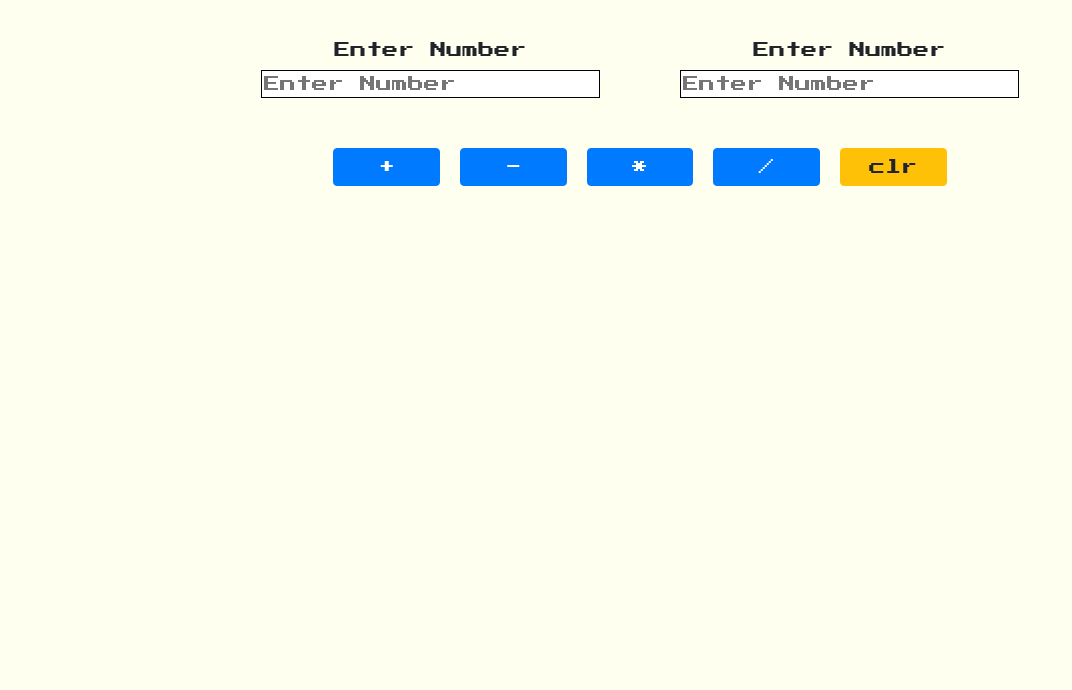
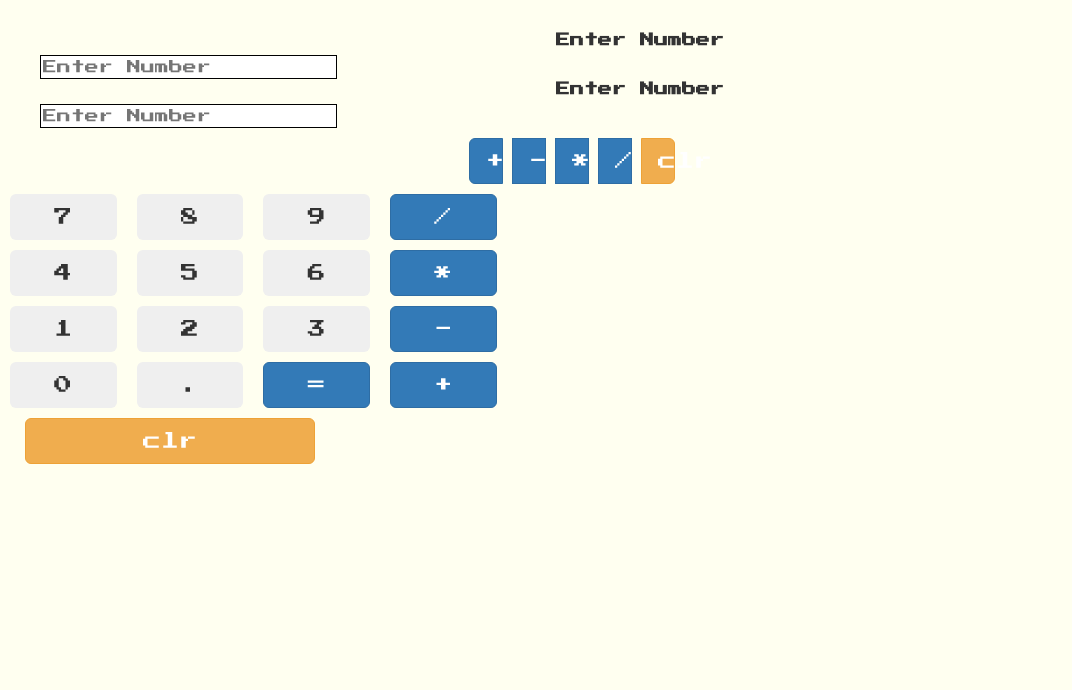
Before and after one commit to scottfox5/my-calculator, a plain HTML site: page public/views/index.html in a window 1280 px wide. Shown: the part 110-800 px from the top of the page, without its empty margins (0-1072 px from the left). Drawn offline with nearby package versions, Linux system fonts and the light colour scheme.

Commit message:
built full calculator with bootstrap, but it is not yet functional

```diff
--- a/public/styles/styles.css
+++ b/public/styles/styles.css
@@ -15,5 +15,5 @@ form input{
 }
 
 button {
-  margin: 50px 10px 50px 10px;
+  margin: 10px;
 }
--- a/public/views/index.html
+++ b/public/views/index.html
@@ -36,47 +36,47 @@
             </div>
           </div>
 
-          <div class="row justify-content-center">
-            <button id="add" class="col-md-1 btn btn-primary">+</button>
-            <button id="sub" class="col-md-1 btn btn-primary">-</button>
-            <button id="mul" class="col-md-1 btn btn-primary">*</button>
-            <button id="div" class="col-md-1 btn btn-primary">/</button>
-            <button id="clear" class="col-md-1 btn btn-warning">clr</button>
+          <div class="row btn-group btn-group-lg justify-content-center">
+            <button id="add" class="col-xs-1 btn btn-primary">+</button>
+            <button id="sub" class="col-xs-1 btn btn-primary">-</button>
+            <button id="mul" class="col-xs-1 btn btn-primary">*</button>
+            <button id="div" class="col-xs-1 btn btn-primary">/</button>
+            <button id="clear" class="col-xs-1 btn btn-warning">clr</button>
           </div>
 
         </form>
         <div id="result"></div>
 
 <!-- full bootstrap calculator  -->
-        <!-- <section class="row">
-          <button class='col-md-3 btn btn-primary' id='7'>7</button>
-          <button class='col-md-3' id='8'>8</button>
-          <button class='col-md-3' id='9'>9</button>
-          <button class='col-md-3' id='div'>/</button>
+        <section class="row btn-group-lg justify-content-center">
+          <button class='col-xs-1 btn btn-outline-primary' id='7'>7</button>
+          <button class='col-xs-1 btn btn-outline-primary' id='8'>8</button>
+          <button class='col-xs-1 btn btn-outline-primary' id='9'>9</button>
+          <button class='col-xs-1 btn btn-primary' id='div'>/</button>
         </section>
-        <section class="row">
-          <button class='col-md-3' id='4'>4</button>
-          <button class='col-md-3' id='5'>5</button>
-          <button class='col-md-3' id='6'>6</button>
-          <button class='col-md-3' id='mult'>*</button>
+        <section class="row btn-group-lg justify-content-center">
+          <button class='col-xs-1 btn btn-outline-primary' id='4'>4</button>
+          <button class='col-xs-1 btn btn-outline-primary' id='5'>5</button>
+          <button class='col-xs-1 btn btn-outline-primary' id='6'>6</button>
+          <button class='col-xs-1 btn btn-primary' id='mul'>*</button>
         </section>
-        <section class="row">
-          <button class='col-md-3' id='1'>1</button>
-          <button class='col-md-3' id='2'>2</button>
-          <button class='col-md-3' id='3'>3</button>
-          <button class='col-md-3' id='sub'>-</button>
+        <section class="row btn-group-lg justify-content-center">
+          <button class='col-xs-1 btn btn-outline-primary' id='1'>1</button>
+          <button class='col-xs-1 btn btn-outline-primary' id='2'>2</button>
+          <button class='col-xs-1 btn btn-outline-primary' id='3'>3</button>
+          <button class='col-xs-1 btn btn-primary' id='sub'>-</button>
         </section>
-        <section class="row">
-          <button class='col-md-3' id='1'>1</button>
-          <button class='col-md-3' id='2'>2</button>
-          <button class='col-md-3' id='3'>3</button>
-          <button class='col-md-3' id='+'>+</button>
+        <section class="row btn-group-lg justify-content-center">
+            <button class='col-xs-1 btn btn-outline-primary' id='0'>0</button>
+            <button class='col-xs-1 btn btn-outline-primary' id='dec'>.</button>
+            <button class='col-xs-1 btn btn-primary' id='equal'>=</button>
+            <button class='col-xs-1 btn btn-primary' id='add'>+</button>
         </section>
-        <section class="row">
-            <button class='col-md-4' id='0'>0</button>
-            <button class='col-md-4' id='equal'>=</button>
-            <button class='col-md-4' id='clear'>clr</button>
-        </section>  -->
+        <section class="row justify-content-center">
+            <div class="col-sm-6 col-md-3">
+              <button class='btn btn-lg btn-warning btn-block' id='clear'>clr</button>
+            </div>
+        </section>
 
       </main>
     </div>
```
